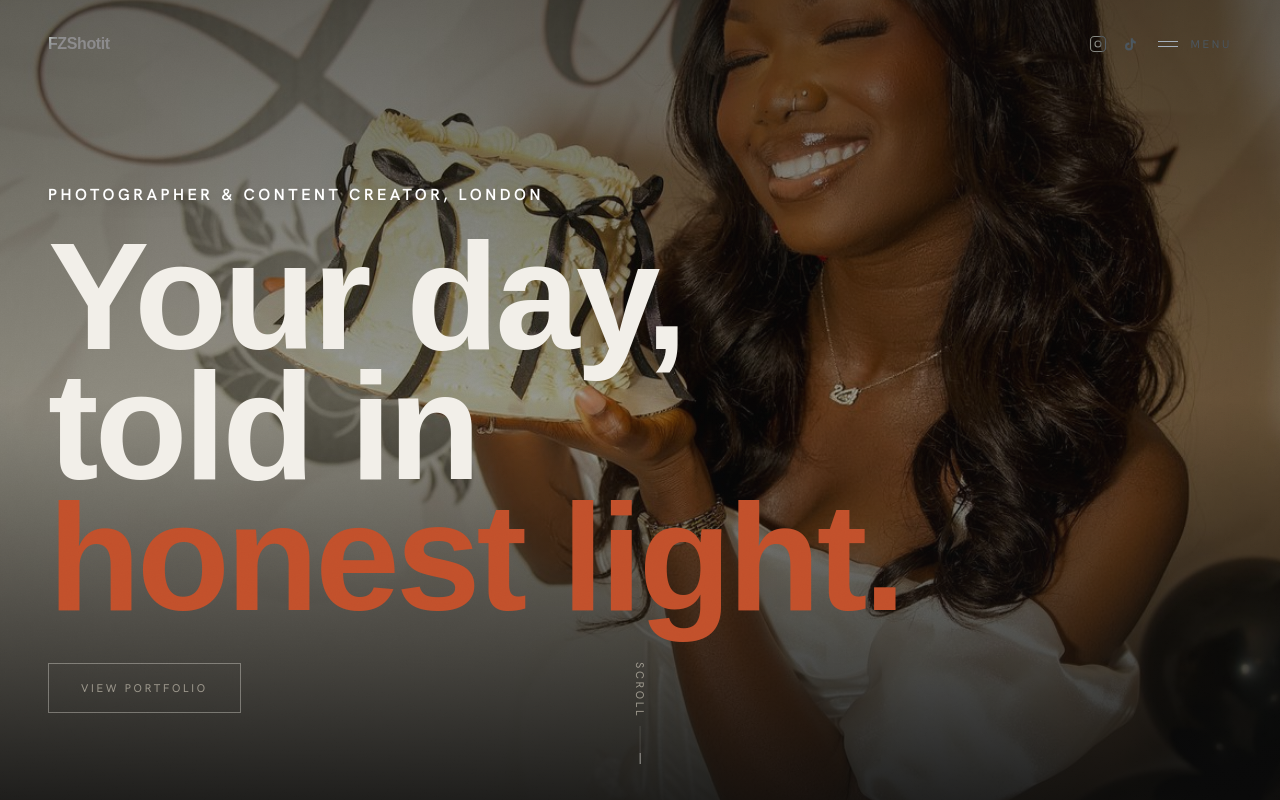
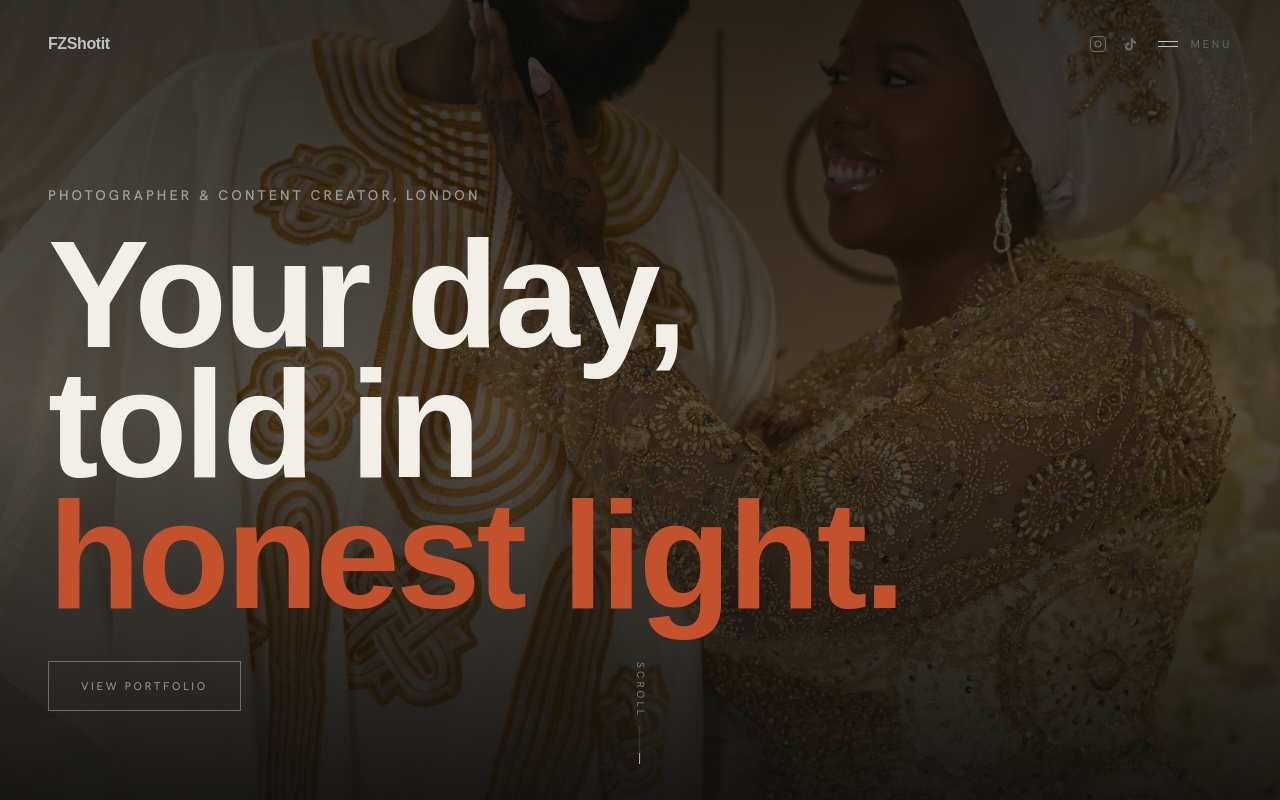
Before and after one commit to lamidecoder/fzshotit, a Next.js app: page / in a window 1280 px wide. Shown: the top 800 px of the page. Built offline with nearby package versions, Linux system fonts and the light colour scheme; a web font is replaced by a local one.

Commit message:
new hero image, overlay, dimmed eyebrow

```diff
--- a/src/components/Hero.tsx
+++ b/src/components/Hero.tsx
@@ -25,7 +25,7 @@ export default function Hero() {
     <section className="relative min-h-screen overflow-hidden flex flex-col justify-center">
       <div ref={bgRef} className="absolute -inset-[5%] transition-transform duration-200 ease-linear">
         <Image
-          src="/photos/DSC08906.jpg"
+          src="/photos/hero_couple.jpg"
           alt="FZShotit photography"
           fill
           priority
@@ -34,11 +34,12 @@ export default function Hero() {
         />
       </div>
 
-      <div className="absolute inset-0 bg-gradient-to-b from-ink/60 via-ink/40 to-ink/90" />
+      <div className="absolute inset-0 bg-ink/70" />
+      <div className="absolute inset-0 bg-gradient-to-b from-ink/40 via-transparent to-ink/80" />
 
       <div className="container-shell relative z-10 pt-24">
         <motion.p
-          className="mb-6 text-sm md:text-base font-semibold tracking-[0.22em] uppercase text-white drop-shadow-lg"
+          className="mb-6 text-sm tracking-[0.22em] uppercase text-white/50 font-medium"
           initial={{ opacity: 0, y: 10 }}
           animate={{ opacity: 1, y: 0 }}
           transition={{ delay: 0.4, duration: 0.6 }}>
@@ -74,7 +75,7 @@ export default function Hero() {
         initial={{ opacity: 0 }}
         animate={{ opacity: 1 }}
         transition={{ delay: 1.3, duration: 0.6 }}>
-        <span className="eyebrow text-white" style={{ writingMode: "vertical-rl" }}>Scroll</span>
+        <span className="text-white/40" style={{ writingMode: "vertical-rl", fontSize: "0.65rem", letterSpacing: "0.3em", textTransform: "uppercase" }}>Scroll</span>
         <span className="scroll-line" />
       </motion.div>
     </section>
```
Also changed, not shown: public/photos/hero_couple.jpg (added).
